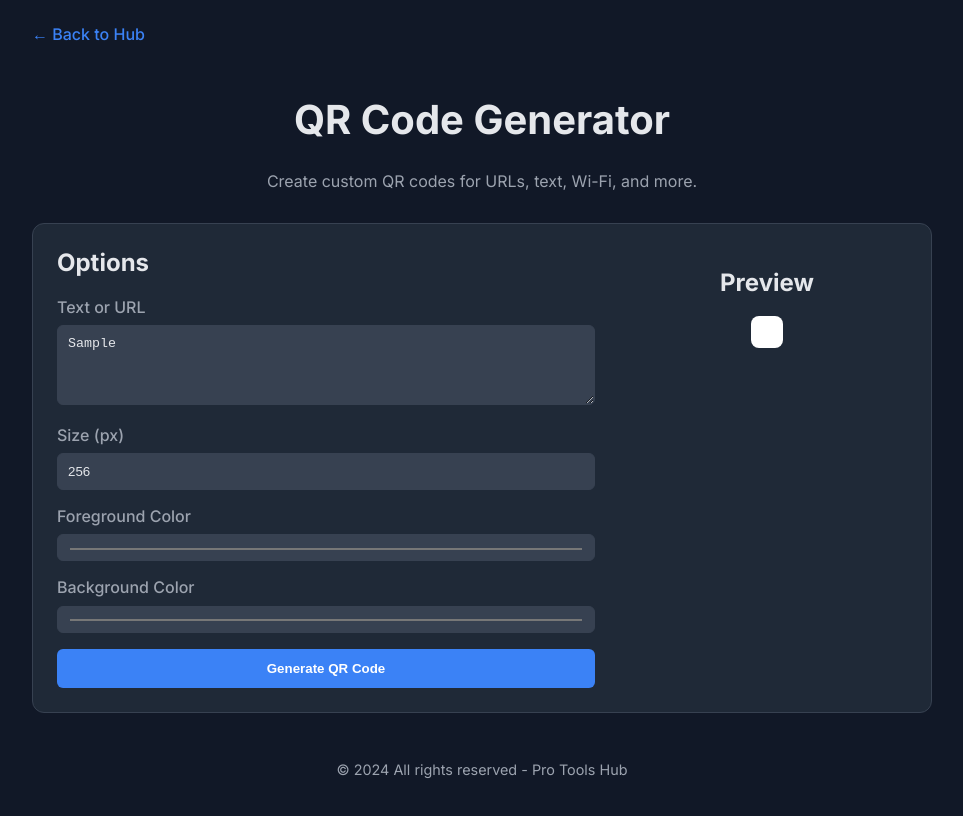
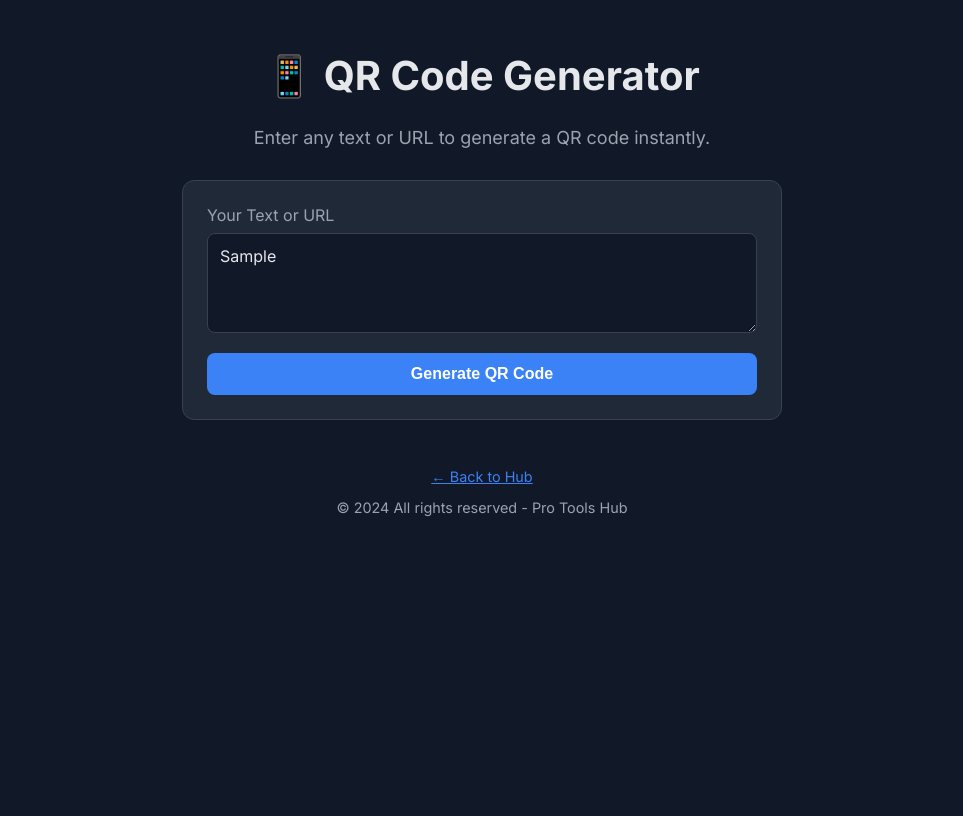
Before and after one commit to rdx0090/pro-tools-hub, a plain HTML site: page qr-code-generator.html in a window 1280 px wide. Both pictures are taken after typing "Sample" into the empty fields and a click on the button "Generate QR Code". Shown: the whole page, without its empty margins (158-1121 px from the left). Drawn offline with Linux system fonts and the light colour scheme; a script that the page names is missing.

Commit message:
Update qr-code-generator.html

```diff
--- a/qr-code-generator.html
+++ b/qr-code-generator.html
@@ -4,150 +4,133 @@
     <meta charset="UTF-8">
     <meta name="viewport" content="width=device-width, initial-scale=1.0">
     <title>QR Code Generator - Pro Tools Hub</title>
-    <meta name="description" content="Generate custom QR codes for URLs, text, Wi-Fi, and more.">
-
-    <!-- QR Code Library -->
+    <!-- Library for generating QR Codes -->
     <script src="https://cdn.jsdelivr.net/gh/davidshimjs/qrcodejs/qrcode.min.js"></script>
 
     <link rel="preconnect" href="https://fonts.googleapis.com">
     <link rel="preconnect" href="https://fonts.gstatic.com" crossorigin>
     <link href="https://fonts.googleapis.com/css2?family=Inter:wght@400;500;600;700&display=swap" rel="stylesheet">
+    <!-- Using the same consistent styling -->
     <style>
         :root {
             --bg-color: #111827; --card-color: #1f2937; --text-color: #e5e7eb;
             --text-secondary: #9ca3af; --accent-color: #3b82f6; --accent-hover: #2563eb;
-            --border-color: #374151; --input-bg-color: #374151;
+            --border-color: #374151;
         }
         body {
             font-family: 'Inter', sans-serif; background-color: var(--bg-color); color: var(--text-color);
-            margin: 0; padding: 24px;
+            margin: 0; padding: 24px; display: flex; flex-direction: column; align-items: center;
         }
-        .container { width: 100%; max-width: 900px; margin: 0 auto; }
+        .container { width: 100%; max-width: 600px; }
         header { text-align: center; margin-bottom: 32px; }
         header h1 { font-size: 2.5rem; }
-        header p { color: var(--text-secondary); }
-        .back-link { display: inline-block; margin-bottom: 24px; color: var(--accent-color); text-decoration: none; font-weight: 500; }
-        .back-link:hover { text-decoration: underline; }
-        .tool-interface {
-            background-color: var(--card-color); border: 1px solid var(--border-color);
-            border-radius: 12px; padding: 24px; display: grid; grid-template-columns: 1fr; gap: 32px;
+        header p { font-size: 1.125rem; color: var(--text-secondary); }
+        .card { background-color: var(--card-color); border-radius: 12px; padding: 24px; border: 1px solid var(--border-color); margin-bottom: 24px; }
+        .btn-primary { background-color: var(--accent-color); color: white; padding: 12px 24px; border: none; border-radius: 8px; font-size: 1rem; font-weight: 600; cursor: pointer; transition: background-color 0.2s; width: 100%; }
+        .btn-primary:hover { background-color: var(--accent-hover); }
+        textarea {
+            width: 100%;
+            background-color: var(--bg-color);
+            border: 1px solid var(--border-color);
+            border-radius: 8px;
+            color: var(--text-color);
+            padding: 12px;
+            font-family: 'Inter', sans-serif;
+            font-size: 1rem;
+            min-height: 100px;
+            box-sizing: border-box;
+            resize: vertical;
         }
-        @media (min-width: 768px) { .tool-interface { grid-template-columns: 1fr 280px; } }
-        .qr-options h2 { margin-top: 0; }
-        .form-group { margin-bottom: 16px; }
-        .form-group label { display: block; margin-bottom: 8px; font-weight: 500; color: var(--text-secondary); }
-        .form-group input, .form-group textarea, .form-group select {
-            width: 100%; padding: 10px; background-color: var(--input-bg-color);
-            border: 1px solid var(--border-color); border-radius: 6px; color: var(--text-color); box-sizing: border-box;
+        #qrcode-container {
+            display: flex;
+            justify-content: center;
+            align-items: center;
+            padding: 24px;
+            background-color: white;
+            border-radius: 8px;
+            min-height: 256px;
+            margin-top: 24px;
         }
-        .form-group textarea { min-height: 80px; resize: vertical; }
-        .button {
-            background-color: var(--accent-color); color: white; padding: 12px 20px;
-            border: none; border-radius: 6px; font-weight: 600; cursor: pointer;
-            transition: background-color 0.2s; width: 100%; display: block; text-align: center; text-decoration: none;
+        #qrcode-container img {
+            max-width: 100%;
         }
-        .button:hover { background-color: var(--accent-hover); }
-        .qr-code-display { text-align: center; }
-        #qrCodeOutput {
-            background-color: white; border-radius: 8px; padding: 16px;
-            display: inline-flex; justify-content: center; align-items: center; margin-bottom: 16px;
+        .btn-secondary {
+            background-color: var(--border-color); color: var(--text-color); padding: 10px 20px;
+            border: none; border-radius: 8px; font-size: 0.9rem; font-weight: 500; cursor: pointer;
+            transition: background-color 0.2s; margin-top: 16px; width: 100%; display: none;
         }
-        #qrCodePlaceholder { color: var(--text-secondary); }
-        footer { text-align: center; margin-top: 48px; padding-bottom: 24px; color: var(--text-secondary); font-size: 0.9rem; }
+        footer { text-align: center; margin-top: 48px; color: var(--text-secondary); font-size: 0.9rem; }
     </style>
 </head>
 <body>
     <div class="container">
-        <a href="index.html" class="back-link">← Back to Hub</a>
         <header>
-            <h1>QR Code Generator</h1>
-            <p>Create custom QR codes for URLs, text, Wi-Fi, and more.</p>
+            <h1>📱 QR Code Generator</h1>
+            <p>Enter any text or URL to generate a QR code instantly.</p>
         </header>
 
-        <main>
-            <div class="tool-interface">
-                <div class="qr-options">
-                    <h2>Options</h2>
-                    <div class="form-group">
-                        <label for="qrData">Text or URL</label>
-                        <textarea id="qrData" placeholder="https://google.com"></textarea>
-                    </div>
-                    <div class="form-group">
-                        <label for="qrSize">Size (px)</label>
-                        <input type="number" id="qrSize" value="256" min="50" max="1000">
-                    </div>
-                    <div class="form-group">
-                        <label for="qrFgColor">Foreground Color</label>
-                        <input type="color" id="qrFgColor" value="#000000">
-                    </div>
-                    <div class="form-group">
-                        <label for="qrBgColor">Background Color</label>
-                        <input type="color" id="qrBgColor" value="#ffffff">
-                    </div>
-                    <button id="generateBtn" class="button">Generate QR Code</button>
-                </div>
+        <div class="card">
+            <label for="qr-text" style="color: var(--text-secondary); margin-bottom: 8px; display: block;">Your Text or URL</label>
+            <textarea id="qr-text" placeholder="e.g., https://www.google.com"></textarea>
+            <button id="generate-btn" class="btn-primary" style="margin-top: 16px;">Generate QR Code</button>
+        </div>
 
-                <div class="qr-code-display">
-                    <h2>Preview</h2>
-                    <div id="qrCodeOutput">
-                        <p id="qrCodePlaceholder">Your QR Code will appear here.</p>
-                    </div>
-                    <a id="downloadBtn" class="button" style="display: none;">Download PNG</a>
-                </div>
+        <div class="card" id="result-card" style="display: none;">
+            <div id="qrcode-container">
+                <!-- QR Code will appear here -->
             </div>
-        </main>
+            <button id="download-btn" class="btn-secondary">Download PNG</button>
+        </div>
+
+        <footer>
+            <p><a href="index.html" style="color: var(--accent-color);">← Back to Hub</a></p>
+            <p>© 2024 All rights reserved - Pro Tools Hub</p>
+        </footer>
     </div>
 
-    <footer>
-        <p>© 2024 All rights reserved - Pro Tools Hub</p>
-    </footer>
-
     <script>
-        const generateBtn = document.getElementById('generateBtn');
-        const downloadBtn = document.getElementById('downloadBtn');
-        const qrCodeOutput = document.getElementById('qrCodeOutput');
+        const generateBtn = document.getElementById('generate-btn');
+        const downloadBtn = document.getElementById('download-btn');
+        const qrTextInput = document.getElementById('qr-text');
+        const qrContainer = document.getElementById('qrcode-container');
+        const resultCard = document.getElementById('result-card');
 
         let qrcode = null;
 
-        function generateQrCode() {
-            const data = document.getElementById('qrData').value.trim();
-            const size = parseInt(document.getElementById('qrSize').value);
-            const fgColor = document.getElementById('qrFgColor').value;
-            const bgColor = document.getElementById('qrBgColor').value;
-
-            if (!data) {
-                alert("Please enter some text or URL.");
+        generateBtn.addEventListener('click', () => {
+            const text = qrTextInput.value.trim();
+            if (text === "") {
+                alert("Please enter some text or a URL.");
                 return;
             }
 
             // Clear previous QR code
-            qrCodeOutput.innerHTML = "";
-            qrCodeOutput.style.backgroundColor = bgColor;
+            qrContainer.innerHTML = "";
 
-            qrcode = new QRCode(qrCodeOutput, {
-                text: data,
-                width: size,
-                height: size,
-                colorDark: fgColor,
-                colorLight: bgColor,
-                correctLevel: QRCode.CorrectLevel.H
+            // Create a new QR Code
+            qrcode = new QRCode(qrContainer, {
+                text: text,
+                width: 256,
+                height: 256,
+                colorDark : "#000000",
+                colorLight : "#ffffff",
+                correctLevel : QRCode.CorrectLevel.H
             });
 
+            resultCard.style.display = 'block';
             downloadBtn.style.display = 'block';
-        }
+        });
 
-        function downloadQrCode() {
-            const imgEl = qrCodeOutput.querySelector('img');
+        downloadBtn.addEventListener('click', () => {
+            // The library creates an img tag inside the container. We get its source.
+            const imgEl = qrContainer.querySelector('img');
             if (imgEl) {
                 const link = document.createElement('a');
                 link.download = 'qrcode.png';
                 link.href = imgEl.src;
                 link.click();
             }
-        }
-
-        generateBtn.addEventListener('click', generateQrCode);
-        downloadBtn.addEventListener('click', downloadQrCode);
+        });
     </script>
 </body>
 </html>
```
